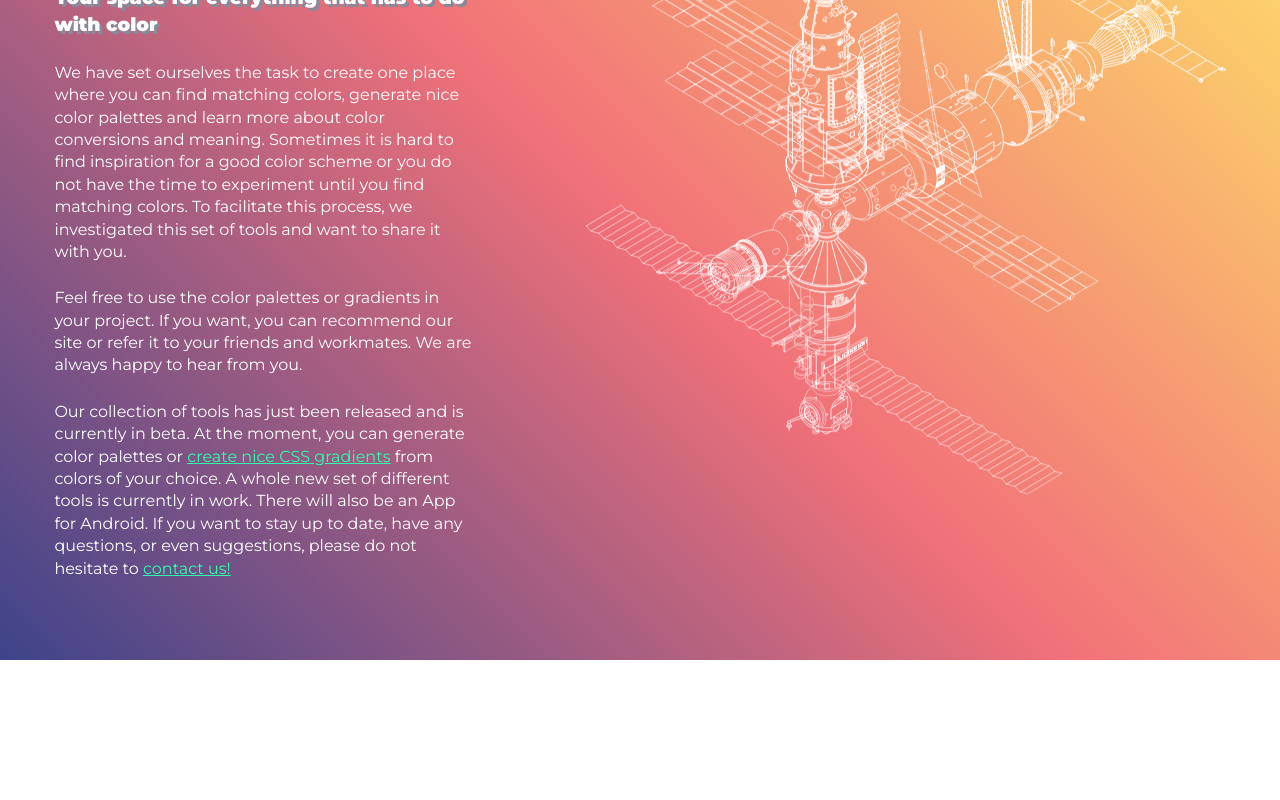
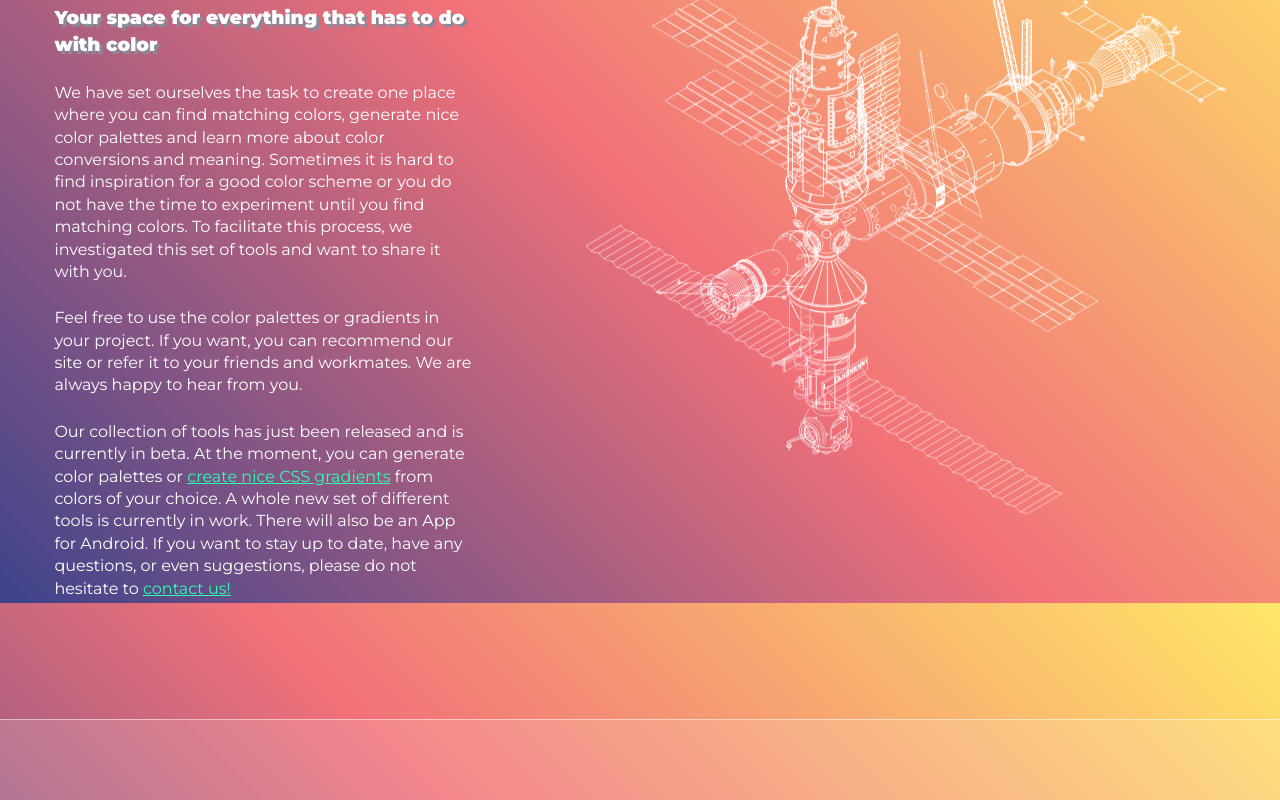
Before and after one commit to harrisonBarnett/colorverse, a Svelte app: page / in a window 1280 px wide. Shown: the part 2467-3267 px from the top of the page. Before the commit the page ends 3127 px from the top, so only its background shows below. Built offline with nearby package versions, Linux system fonts and the light colour scheme.

Commit message:
Footer info bar component and style

```diff
--- a/src/components/Footer.svelte
+++ b/src/components/Footer.svelte
@@ -1,5 +1,5 @@
 <script>
-
+    import FooterBar from './FooterBar.svelte'
     export let show
 </script>
 
@@ -19,11 +19,12 @@
     <div id='img-container'>
         <img src='./static/images/space-station.svg'/>
     </div>
+    <FooterBar />
 </main>
 
 <style>
     main {
-        padding: 80px 0;
+        padding: 100px 0 200px 0;
         position: relative;
         justify-content: space-around;
         background-image: var(--secondary-gradient);
--- /dev/null
+++ b/src/components/FooterBar.svelte
@@ -0,0 +1,18 @@
+<script></script>
+
+<nav>
+
+</nav>
+
+<style>
+    nav {
+        position: absolute;
+        left: 0;
+        right: 0;
+        bottom: 0;
+        height: 8%;
+
+        border-top: 1px solid rgba(255, 255, 255, .5);
+        background: rgba(255, 255, 255, .15);
+    }
+</style>
--- a/src/components/NavBar.svelte
+++ b/src/components/NavBar.svelte
@@ -2,7 +2,7 @@
 
 </script>
 
-<main>
+
 <nav>
     <a href='#' id='nav-logo-group'>
         <img id='navbar-logo' src='./static/images/color-space-logo.png' alt='The colorspace logo'/>
@@ -17,7 +17,7 @@
         <a href='#'><img id='navbar-twitter-logo' src='./static/images/twitter-icon.svg' alt='The twitter logo'/></a>
     </ul>
 </nav>
-</main>
+
 
 <style>
         /* NAVBAR styles */
```
Lines whose indentation alone changed are shown as unchanged.
